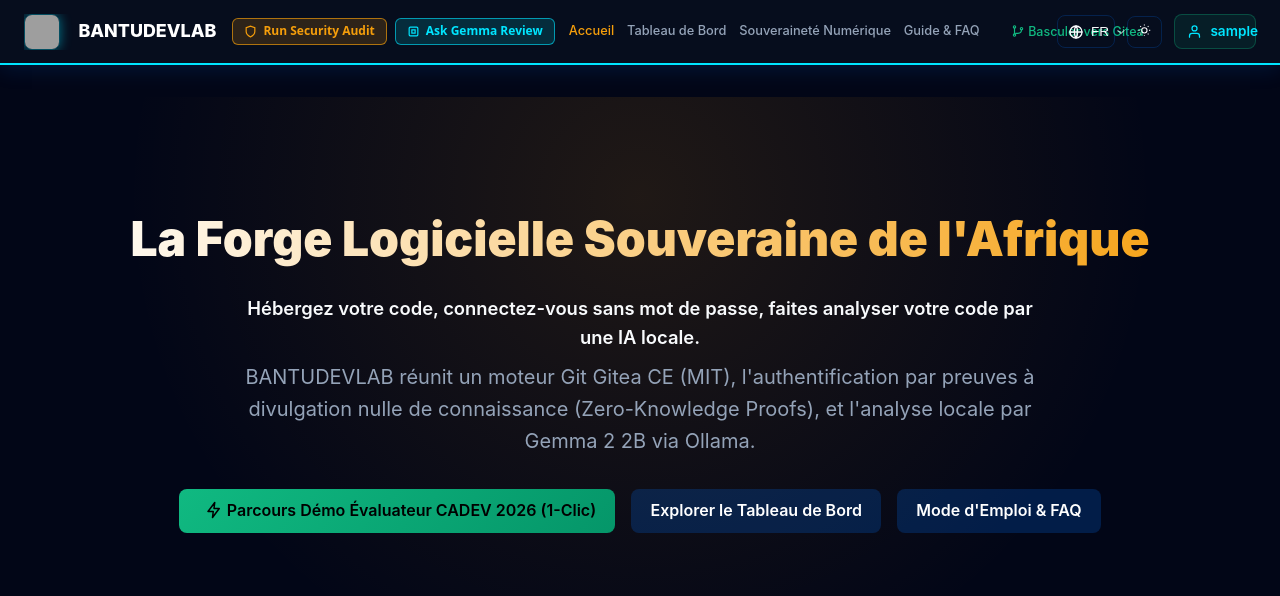
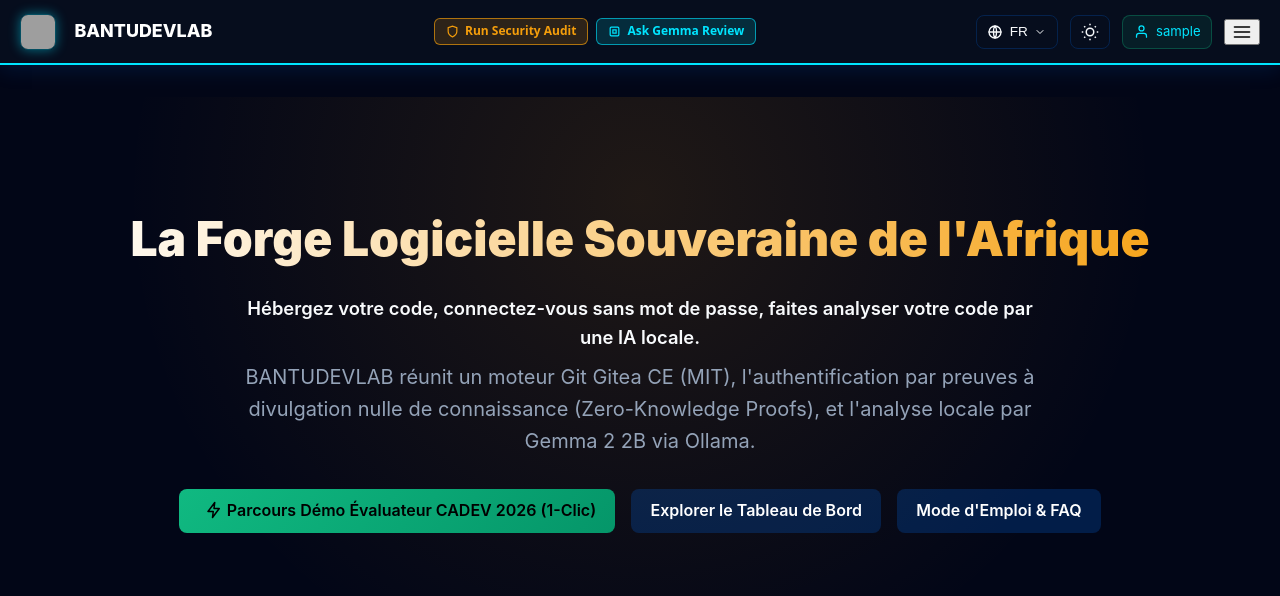
Before and after one commit to OBIEY-TEAM/BANTUDEVLAB, a Django app: page / in a window 1280 px wide. Shown: the top 596 px of the page. Run offline with Django 5.2, Linux system fonts and the light colour scheme; the visitor is signed in with stand-in values (Sample User, id 1); data that the repository does not hold is empty; parts of the project's set-up code (start-up, migrations or seed data) failed here and were passed over; grey boxes are pictures that could not be loaded.

Commit message:
fix(ui): clean single-line navbar layout without wrapping or cutoff

```diff
--- a/static/css/style.css
+++ b/static/css/style.css
@@ -100,8 +100,13 @@ canvas {
 }
 
 .nav-links a.btn {
+  display: inline-flex;
+  align-items: center;
+  gap: 0.35rem;
   padding: 0.42rem 0.75rem;
   font-size: clamp(0.78rem, 0.84vw, 0.9rem);
+  white-space: nowrap;
+  flex-shrink: 0;
 }
 
 .nav-links a:hover, .nav-links a.active {
@@ -1039,15 +1044,25 @@ footer {
   background: transparent;
   border: 1px solid var(--dark-border);
   color: var(--text-main);
-  padding: 0.45rem 0.65rem;
+  padding: 0.42rem 0.65rem;
+  min-height: 34px;
   border-radius: 8px;
   cursor: pointer;
   display: inline-flex;
   align-items: center;
+  justify-content: center;
   gap: 0.4rem;
   font-size: 0.85rem;
   font-weight: 500;
+  white-space: nowrap;
+  flex-shrink: 0;
   transition: all 0.2s ease;
+}
+
+.theme-switch-btn svg,
+.lang-toggle-btn svg {
+  display: block;
+  flex-shrink: 0;
 }
 
 .theme-switch-btn:hover,
@@ -1061,13 +1076,24 @@ footer {
 .user-session-badge {
   display: inline-flex;
   align-items: center;
-  gap: 0.5rem;
-  padding: 0.35rem 0.75rem;
+  gap: 0.45rem;
+  padding: 0.35rem 0.65rem;
+  max-width: 150px;
   background: rgba(16, 185, 129, 0.1);
   border: 1px solid rgba(16, 185, 129, 0.3);
   border-radius: 8px;
-  font-size: 0.85rem;
+  font-size: 0.82rem;
   color: var(--secondary-emerald);
+  white-space: nowrap;
+  flex-shrink: 0;
+}
+
+.user-session-badge span {
+  overflow: hidden;
+  text-overflow: ellipsis;
+  white-space: nowrap;
+  min-width: 0;
+}
   font-weight: 600;
 }
 
@@ -1520,15 +1546,15 @@ footer {
   }
 }
 
-/* 2b. Compact Desktop (<= 1460px) */
-@media (max-width: 1460px) {
+/* 2b. Compact Desktop (<= 1560px) */
+@media (max-width: 1560px) {
   .navbar .brand-badge {
     display: none;
   }
 }
 
-/* 3. Small Laptops & Tablet Landscape (<= 1240px) */
-@media (max-width: 1240px) {
+/* 3. Standard Laptops & Tablet Landscape (<= 1360px) */
+@media (max-width: 1360px) {
   .navbar {
     padding: 0.85rem 1.25rem;
   }
@@ -1754,9 +1780,8 @@ main.container,
 }
 
 .navbar .brand {
-  min-width: 0;
-  overflow: hidden;
-  text-overflow: ellipsis;
+  flex-shrink: 0;
+  white-space: nowrap;
 }
 
 pre,
--- a/templates/base.html
+++ b/templates/base.html
@@ -16,9 +16,9 @@
         })();
     </script>
     <link rel="icon" type="image/svg+xml" href="{% static 'img/favicon.svg' %}">
-    <link rel="stylesheet" href="{% static 'css/style.css' %}?v=20261113c">
-    <script src="{% static 'js/bantu-ecosystem-sync.js' %}?v=20261113c"></script>
-    <script src="{% static 'js/bantu-command-terminal.js' %}?v=20261113c" defer></script>
+    <link rel="stylesheet" href="{% static 'css/style.css' %}?v=20261113d">
+    <script src="{% static 'js/bantu-ecosystem-sync.js' %}?v=20261113d"></script>
+    <script src="{% static 'js/bantu-command-terminal.js' %}?v=20261113d" defer></script>
     {% block extra_head %}{% endblock %}
 </head>
 <body>
```
Also changed, not shown: 1 other file.
